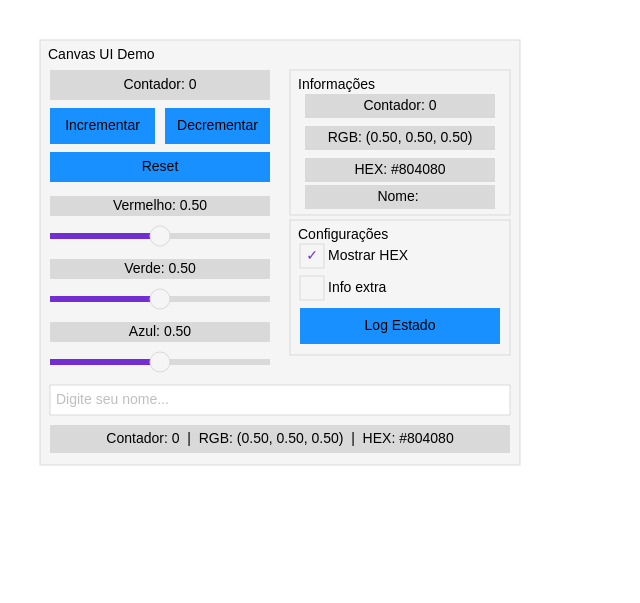
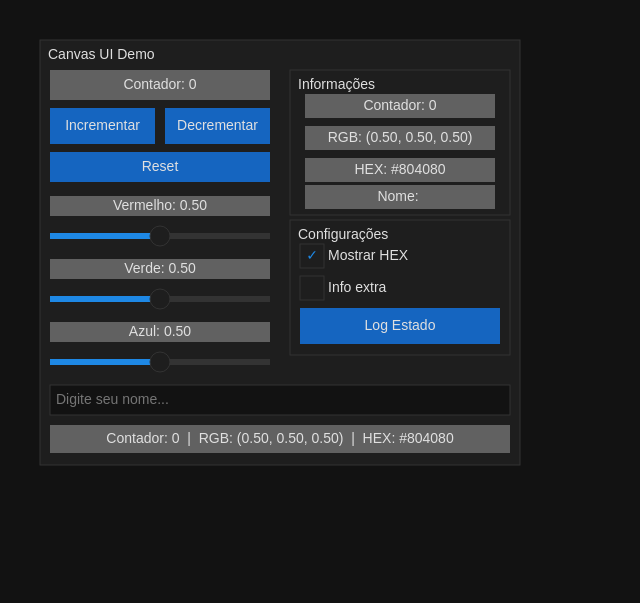
Before and after one commit to leeovictor/canvas-ui, a website built with Vite: page index.html in a window 1280 px wide. Shown: the whole page, without its empty margins (0-640 px from the left). Built offline with nearby package versions, Linux system fonts and the light colour scheme.

Commit message:
feat: implement dark theme and update canvas rendering

```diff
--- a/src/main.ts
+++ b/src/main.ts
@@ -1,7 +1,24 @@
 import './style.css';
 import { createDemo } from './demo/demo';
 import { startLoop } from './core/eventloop';
-import { defaultTheme } from './core/theme';
+import type { Theme } from './core/theme';
+
+const darkTheme: Theme = {
+  colors: {
+    primary: '#1565c0',
+    background: '#121212',
+    border: '#333333',
+    text: '#e0e0e0',
+    hover: '#1976d2',
+    pressed: '#0d47a1',
+    disabled: '#616161',
+    accent: '#1e88e5',
+    surface: '#1e1e1e',
+    placeholder: '#757575',
+  },
+  font: '14px sans-serif',
+  fontSize: 14,
+};
 
 const canvas = document.getElementById('stage') as HTMLCanvasElement;
 canvas.width = 800;
@@ -9,4 +26,4 @@ canvas.height = 600;
 const ctx = canvas.getContext('2d')!;
 
 const { root } = createDemo(canvas);
-startLoop(root, ctx, defaultTheme);
+startLoop(root, ctx, darkTheme);
--- a/src/style.css
+++ b/src/style.css
@@ -4,6 +4,7 @@ html, body {
   margin: 0;
   padding: 0;
   overflow: hidden;
+  background: #121212;
 }
 
 canvas {
```
